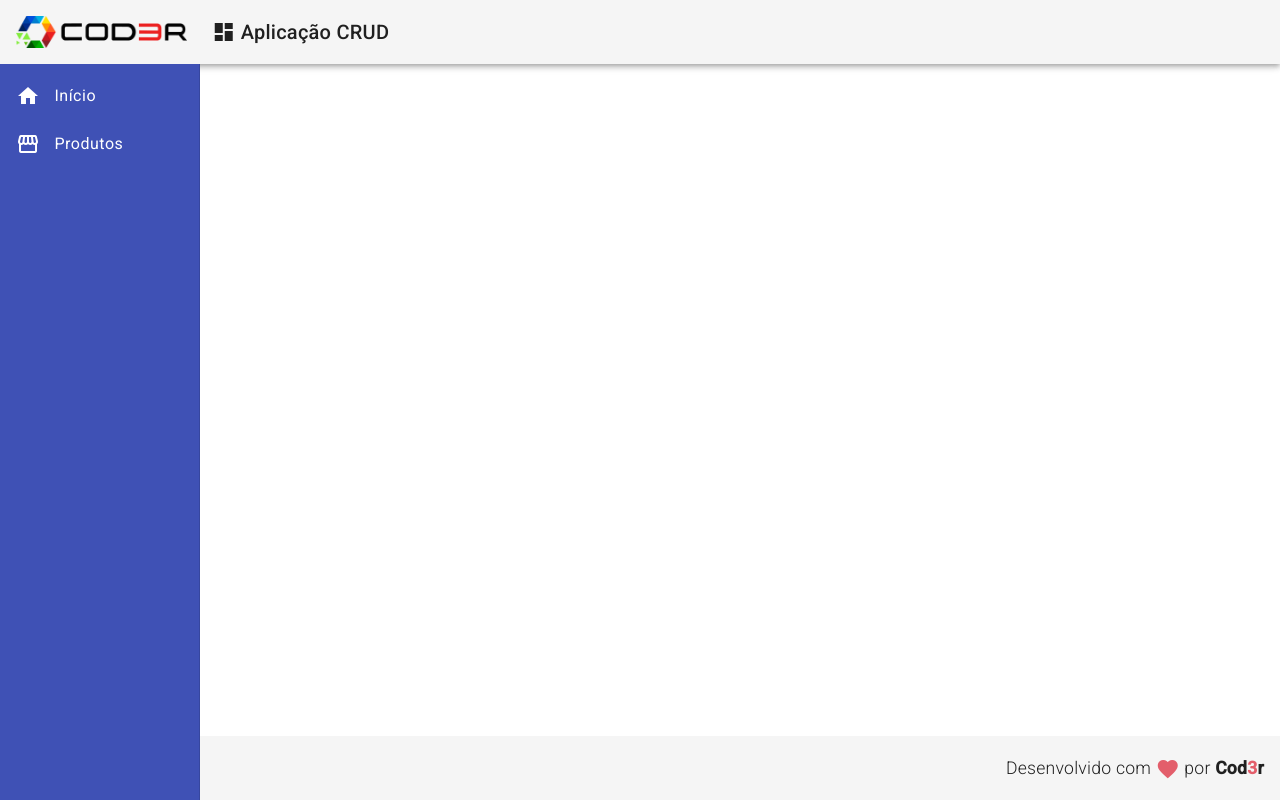
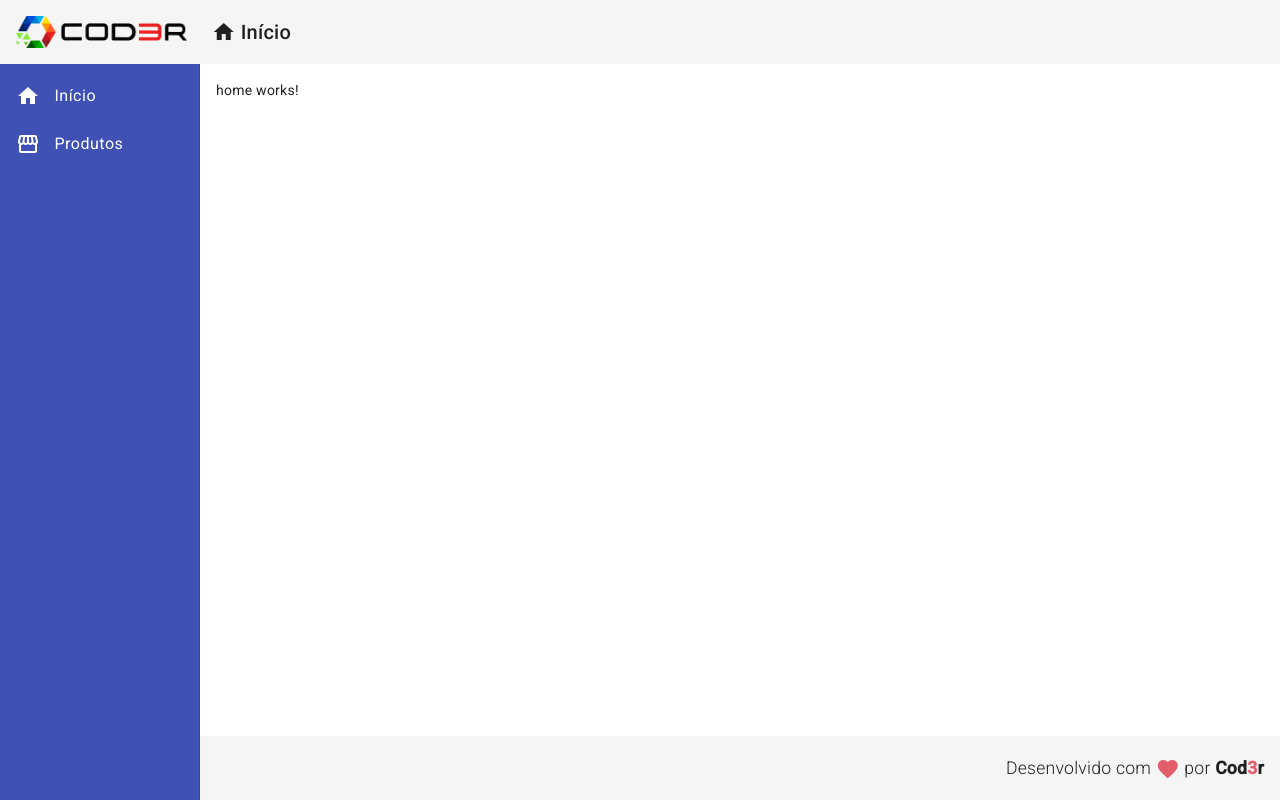
Before and after one commit to Alderj/crud, an Angular app: page / in a window 1280 px wide. Built offline with nearby package versions, Linux system fonts and the light colour scheme.

Commit message:
criado component home

```diff
--- a/src/app/app.module.ts
+++ b/src/app/app.module.ts
@@ -11,14 +11,16 @@
 
 import { MatToolbarModule } from '@angular/material/toolbar';
 import { MatSidenavModule } from '@angular/material/sidenav';
-import { MatListModule } from '@angular/material/list'
+import { MatListModule } from '@angular/material/list';
+import { HomeComponent } from './views/home/home.component'
 
 @NgModule({
   declarations: [
     AppComponent,
     HeaderComponent,
     FooterComponent,
-    NavComponent
+    NavComponent,
+    HomeComponent
   ],
   imports: [
     BrowserModule,
--- a/src/app/components/template/header/header.component.html
+++ b/src/app/components/template/header/header.component.html
@@ -7,9 +7,9 @@
     <span class="title-group">
         <a>
             <i class="material-icons">
-                dashboard
+                home
             </i>
-            Aplicação CRUD
+            Início
         </a>
     </span>
 </mat-toolbar>
--- a/src/app/components/template/nav/nav.component.css
+++ b/src/app/components/template/nav/nav.component.css
@@ -10,3 +10,8 @@
 .sidenav i{
     padding-right:  10px;
 }
+
+.content{
+    padding: 16px;
+    background-color: #fff;
+}
--- a/src/app/components/template/nav/nav.component.html
+++ b/src/app/components/template/nav/nav.component.html
@@ -20,4 +20,7 @@
             </mat-list-item>
         </mat-nav-list>
     </mat-sidenav>
+    <mat-sidenav-content class="content">
+        <app-home></app-home>
+    </mat-sidenav-content>
 </mat-sidenav-container>
--- /dev/null
+++ b/src/app/views/home/home.component.html
@@ -0,0 +1 @@
+<p>home works!</p>
```
Also changed, not shown: src/app/views/home/home.component.ts (added, +10 -0 lines), src/app/views/home/home.component.css (added), 1 other file (tests, documents, lock files or other folders).
